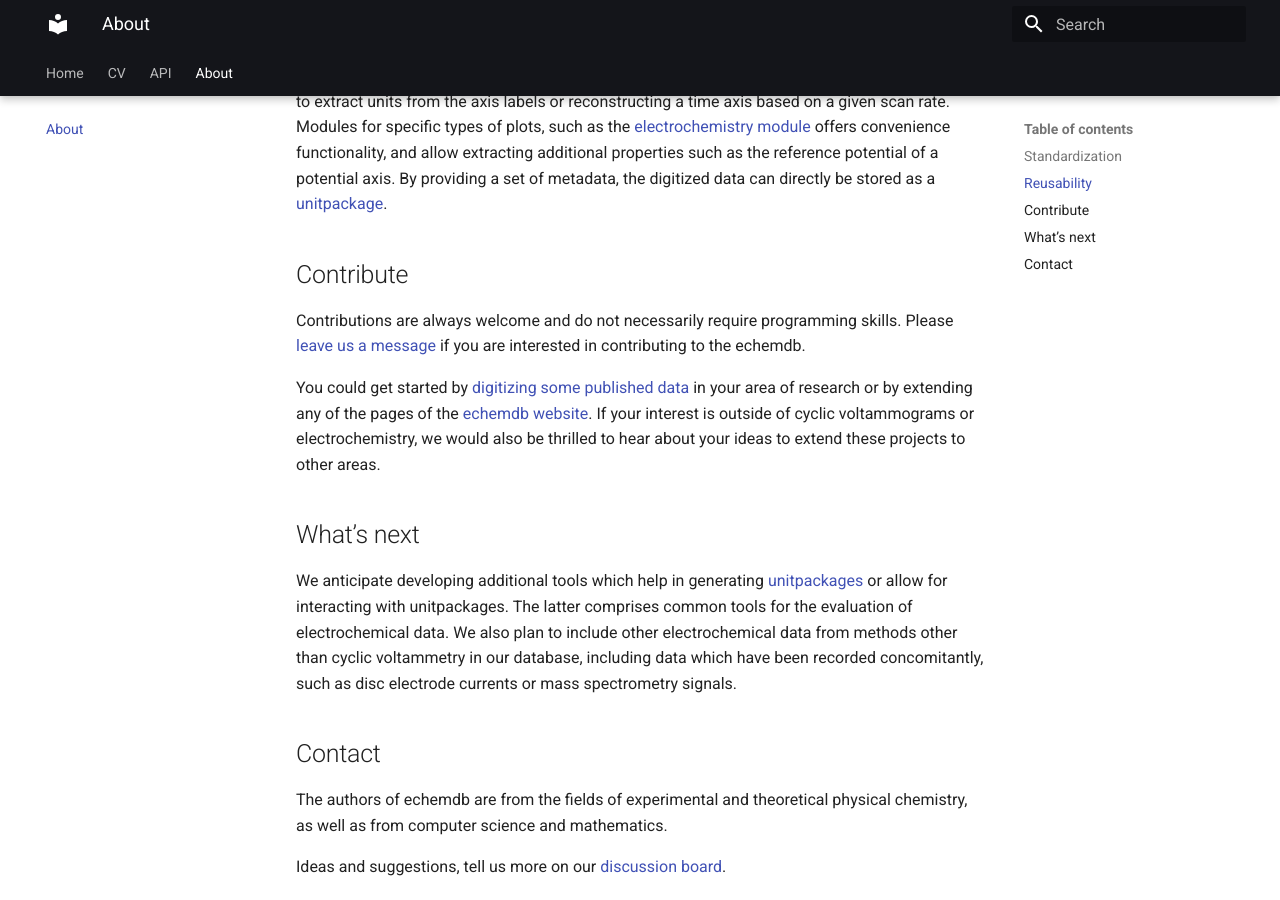
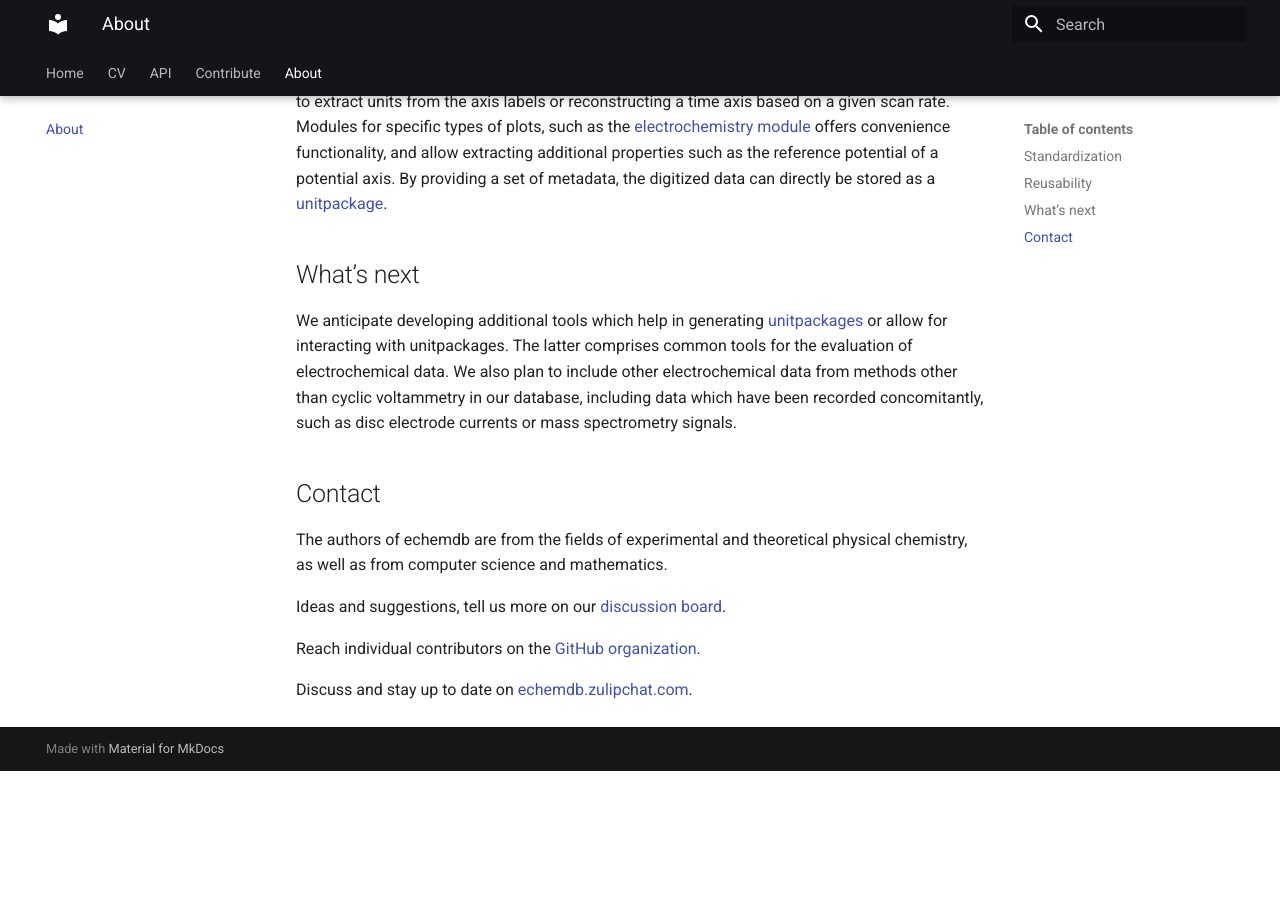
Before and after one commit to echemdb/website, an MkDocs documentation site: the page built from pages/about.md, in a window 1280 px wide and 900 px high, scrolled down 1335 px. Built offline with MkDocs 1.6.1 and Material for MkDocs 9.7.7, drawn with Linux system fonts in a browser that asks for light colours; nearby versions of some CDN libraries; library files that are not in the unit come from our copies; comment, search, counter and statistics services are not loaded; after the commit the page ends 2106 px from its top, so only the background shows below that.

```diff
--- a/pages/about.md
+++ b/pages/about.md
@@ -63,17 +63,6 @@
 offers convenience functionality, and allow extracting additional properties such as the reference potential of a potential axis.
 By providing a set of metadata, the digitized data can directly be stored as a [unitpackage](https://echemdb.github.io/unitpackage/).
 
-## Contribute
-
-Contributions are always welcome and do not necessarily require programming skills.
-Please [leave us a message](https://github.com/orgs/echemdb/discussions)
-if you are interested in contributing to the echemdb.
-
-You could get started by [digitizing some published data](https://echemdb.github.io/svgdigitizer/workflow.html)
-in your area of research or by extending any of the pages of the [echemdb website](https://echemdb.github.io/website/).
-If your interest is outside of cyclic voltammograms or electrochemistry,
-we would also be thrilled to hear about your ideas to extend these projects to other areas.
-
 ## What's next
 
 We anticipate developing additional tools which help in generating [unitpackages](https://echemdb.github.io/unitpackage/)
```
Also changed, not shown: pages/NAVIGATION.md (+1 -0 lines).
